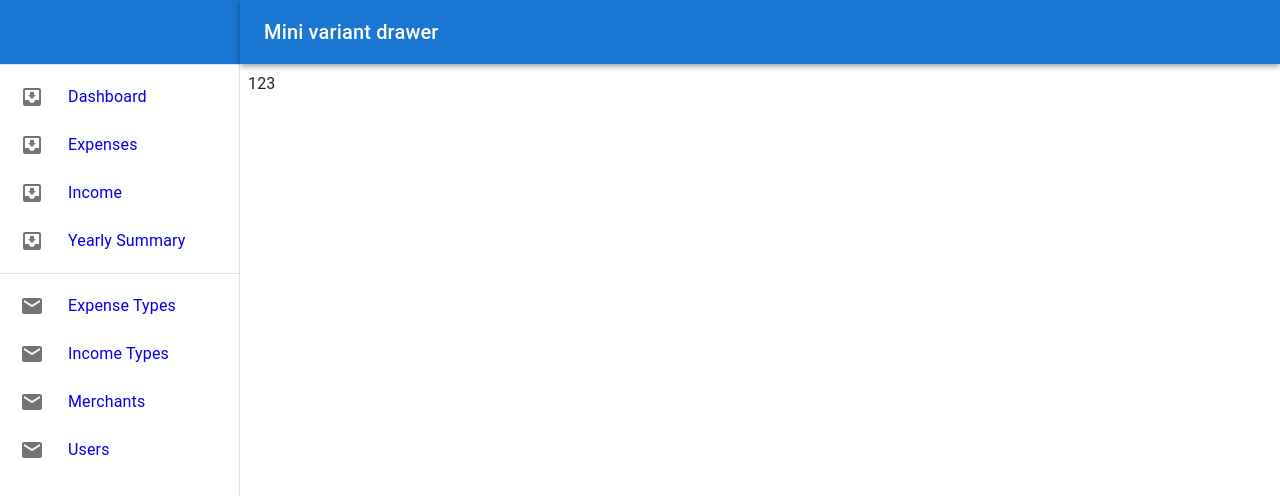
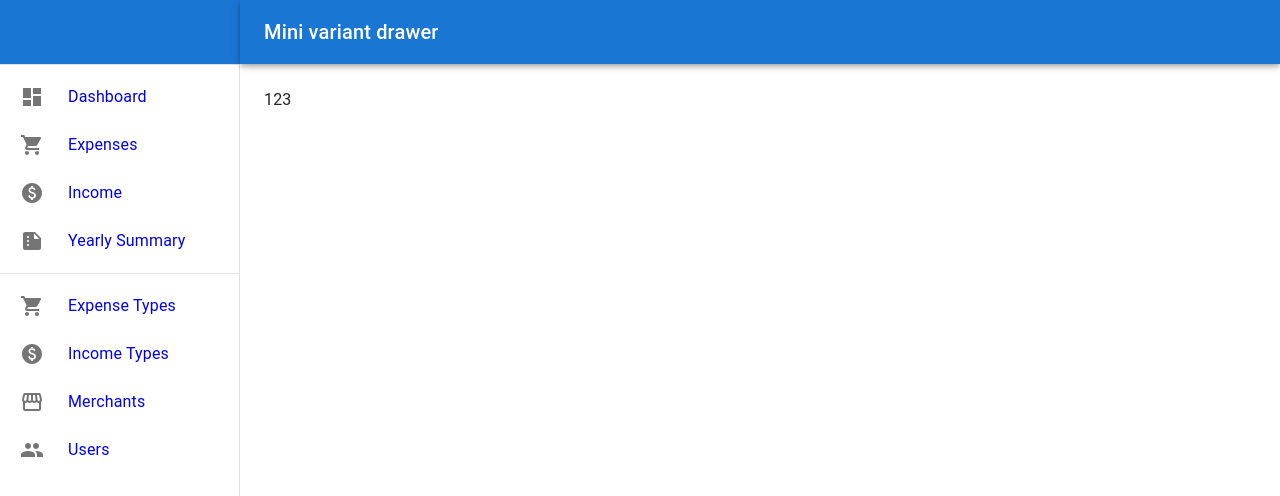
Before and after one commit to msmcsd/book, a React (Create React App) app: page / in a window 1280 px wide. Shown: the top 496 px of the page. Built offline with nearby package versions, Linux system fonts and the light colour scheme.

Commit message:
Update icons

```diff
--- a/src/components/ui/MiniDrawer.js
+++ b/src/components/ui/MiniDrawer.js
@@ -16,8 +16,14 @@ import ListItem from "@mui/material/ListItem";
 import ListItemButton from "@mui/material/ListItemButton";
 import ListItemIcon from "@mui/material/ListItemIcon";
 import ListItemText from "@mui/material/ListItemText";
-import InboxIcon from "@mui/icons-material/MoveToInbox";
-import MailIcon from "@mui/icons-material/Mail";
+
+import ShoppingCartIcon from "@mui/icons-material/ShoppingCart";
+import DashboardIcon from "@mui/icons-material/Dashboard";
+import SummarizeIcon from "@mui/icons-material/Summarize";
+import PaidIcon from "@mui/icons-material/Paid";
+import StorefrontIcon from "@mui/icons-material/Storefront";
+import GroupIcon from "@mui/icons-material/Group";
+
 import { Link } from "react-router-dom";
 
 const drawerWidth = 240;
@@ -100,17 +106,21 @@ export default function MiniDrawer() {
   };
 
   const DashboardMenuItems = [
-    { name: "Dashboard", icon: <InboxIcon />, link: "/" },
-    { name: "Expenses", icon: <InboxIcon />, link: "/expenses" },
-    { name: "Income", icon: <InboxIcon />, link: "/income" },
-    { name: "Yearly Summary", icon: <InboxIcon />, link: "/yearlysummary" },
+    { name: "Dashboard", icon: <DashboardIcon />, link: "/" },
+    { name: "Expenses", icon: <ShoppingCartIcon />, link: "/expenses" },
+    { name: "Income", icon: <PaidIcon />, link: "/income" },
+    { name: "Yearly Summary", icon: <SummarizeIcon />, link: "/yearlysummary" },
   ];
 
   const SettingsMenuItems = [
-    { name: "Expense Types", icon: <MailIcon />, link: "/expensetypes" },
-    { name: "Income Types", icon: <MailIcon />, link: "/incometypes" },
-    { name: "Merchants", icon: <MailIcon />, link: "/merchants" },
-    { name: "Users", icon: <MailIcon />, link: "/users" },
+    {
+      name: "Expense Types",
+      icon: <ShoppingCartIcon />,
+      link: "/expensetypes",
+    },
+    { name: "Income Types", icon: <PaidIcon />, link: "/incometypes" },
+    { name: "Merchants", icon: <StorefrontIcon />, link: "/merchants" },
+    { name: "Users", icon: <GroupIcon />, link: "/users" },
   ];
 
   return (
@@ -216,7 +226,7 @@ export default function MiniDrawer() {
           ))}
         </List>
       </Drawer>
-      <Box sx={{ flexGrow: 1, p: 1 }}>
+      <Box sx={{ flexGrow: 1, p: 3 }}>
         {/* DrawerHeader is needed in order to show 123 under AppBar */}
         <DrawerHeader />
         123
```
